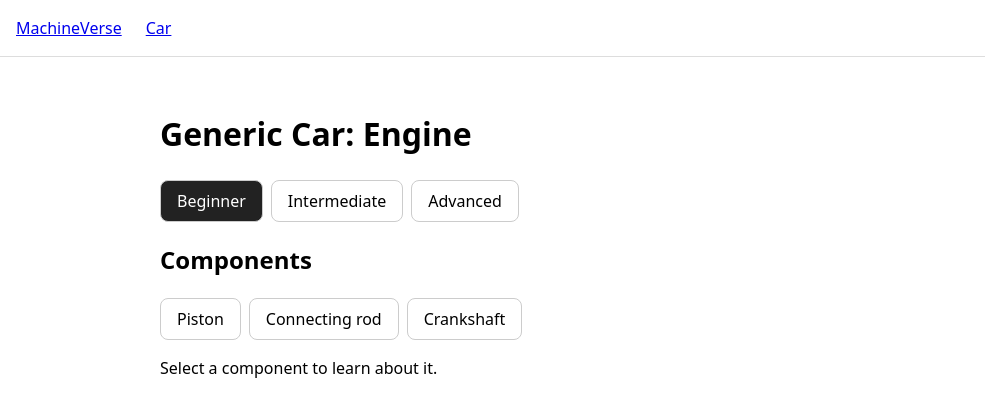
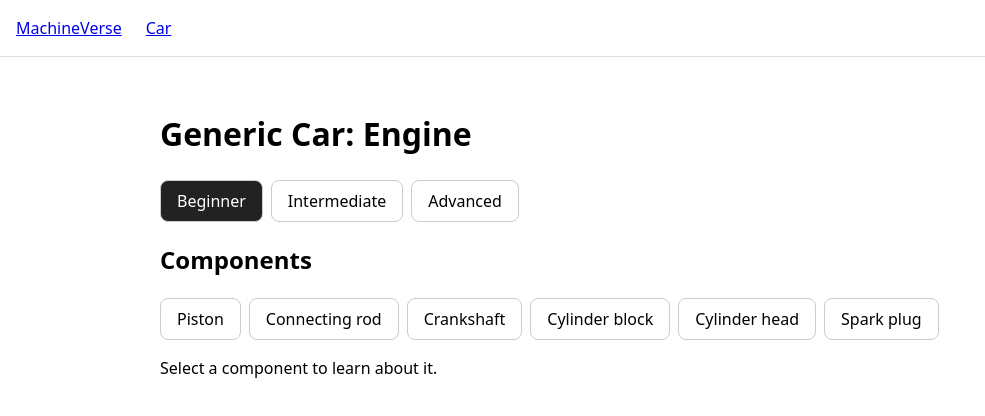
Before and after one commit to Harshaoo1/machineverse, a React (Vite) app: page /vehicle in a window 1280 px wide. Shown: the top 416 px of the page, without its empty margins (0-985 px from the left). Built offline with nearby package versions, Linux system fonts and the light colour scheme.

Commit message:
Add cylinder block, cylinder head and spark plug

```diff
--- a/src/data/engine.ts
+++ b/src/data/engine.ts
@@ -129,4 +129,109 @@ export const engineComponents: EngineComponent[] = [
     status: 'draft',
     sources: [],
   },
+
+    {
+    id: 'cylinder-block',
+    name: 'Cylinder block',
+    systemId: 'engine-structure',
+    location:
+      'The large central casting of the engine. The cylinder head bolts on top of it and the oil pan bolts underneath.',
+    summary:
+      'The main body of the engine, containing the cylinders and holding the crankshaft.',
+    explanation: {
+      beginner:
+        'The engine block is the heavy metal body of the engine. It contains the cylinders where the pistons move, and almost everything else attaches to it. Think of it as the skeleton of the engine.',
+      intermediate:
+        'The block is a single casting that contains the cylinder bores, the supports for the crankshaft bearings, and passages for coolant and oil. The cylinder head is bolted on top, sealed by a head gasket, and the oil pan is fitted below. Coolant flows through passages around the cylinders, called water jackets, to carry heat away.',
+      advanced:
+        'Blocks are made of cast iron or aluminium alloy. Aluminium is lighter and sheds heat well, and usually has iron liners or a hard coating in the bores. The block must resist the combustion pressure that tries to lift the head off and the loads that the crankshaft passes into the main bearing caps. The bore (cylinder diameter) and stroke (piston travel) set the displacement of the engine. Closed-deck designs, where the top of the water jacket is supported, are stronger and are often chosen for engines that run high boost.',
+    },
+    whyItExists:
+      'The engine needs a rigid, sealed structure that holds the cylinders and the crankshaft in exact alignment and contains the pressure of combustion.',
+    relatedIds: ['piston', 'crankshaft', 'cylinder-head'],
+    ifItFails: {
+      effect:
+        'Cracks or a warped top surface let coolant, oil and combustion gases leak into places they should not be. A cracked block usually means replacing the engine.',
+      symptoms: [
+        'Coolant level dropping with no visible leak',
+        'White smoke from the exhaust',
+        'Milky, light-brown residue under the oil filler cap or on the dipstick',
+        'Engine overheating',
+        'Visible oil or coolant leaks',
+      ],
+    },
+    safetyNote:
+      'Never open the radiator or coolant cap on a hot engine. The coolant is under pressure and can cause severe scalds.',
+    status: 'draft',
+    sources: [],
+  },
+  {
+    id: 'cylinder-head',
+    name: 'Cylinder head',
+    systemId: 'engine-structure',
+    location: 'Bolted to the top of the engine block, sealed by the head gasket.',
+    summary:
+      'The top section of the engine that closes the cylinders and holds the valves, camshafts and spark plugs.',
+    explanation: {
+      beginner:
+        'The cylinder head is the lid of the engine. It sits on top of the block and closes the top of each cylinder. It also holds the valves that let air in and exhaust out, and the spark plugs that light the fuel.',
+      intermediate:
+        'The head contains the combustion chambers, the intake and exhaust ports, the valves and, in most modern engines, the camshafts. Coolant and oil passages run through it. A head gasket between the head and the block keeps combustion pressure, coolant and oil sealed from each other. The head bolts are tightened in a set order to a set torque so that the head clamps down evenly.',
+      advanced:
+        'Many modern heads are aluminium alloy with a dual overhead camshaft (DOHC) layout and four valves per cylinder, which improves airflow compared with older two-valve designs. The shape of the ports and chambers controls how the air swirls and tumbles, which affects burn speed and resistance to knock. The head has to stay flat, and overheating can warp it and let the gasket leak. Head bolts are often torque-to-yield designs that stretch slightly and are meant to be used only once.',
+    },
+    whyItExists:
+      'The combustion chamber needs a closed top with openings that can be opened and shut, so that air and fuel can get in and exhaust gases can get out at the right moments.',
+    relatedIds: ['cylinder-block', 'spark-plug'],
+    ifItFails: {
+      effect:
+        'A warped head or a failed head gasket lets combustion gas, coolant and oil mix or escape. Left unfixed, it usually leads to overheating and serious engine damage.',
+      symptoms: [
+        'Engine overheating',
+        'White smoke from the exhaust',
+        'Bubbles in the coolant reservoir',
+        'Milky residue under the oil filler cap or on the dipstick',
+        'Coolant level dropping with no visible leak',
+        'Loss of power',
+      ],
+    },
+    safetyNote:
+      'Do not open the coolant cap while the engine is hot. The coolant is under pressure and can cause severe scalds.',
+    status: 'draft',
+    sources: [],
+  },
+  {
+    id: 'spark-plug',
+    name: 'Spark plug',
+    systemId: 'ignition',
+    location:
+      'Screwed into the cylinder head, with its tip inside the combustion chamber of each cylinder.',
+    summary: 'A small device that creates an electric spark to ignite the fuel-air mixture.',
+    explanation: {
+      beginner:
+        'The spark plug is a small part screwed into each cylinder. At exactly the right moment it makes an electric spark, which lights the mixture of fuel and air and starts the burn that pushes the piston down.',
+      intermediate:
+        'An ignition coil supplies the plug with a very high voltage, in the tens of thousands of volts. The voltage jumps the small gap between the centre electrode and the ground electrode as a spark. The engine computer decides when the spark happens, a little before the piston reaches the top of its stroke, so that the peak of the pressure arrives at the right moment. Plugs wear over time as the electrodes erode and the gap widens.',
+      advanced:
+        'The heat range of a plug describes how quickly it sheds heat. A hotter plug keeps more heat and burns off deposits, while a colder plug runs cooler and resists pre-ignition. Engines making more power or running boost generally need a colder heat range and a smaller gap, because higher cylinder pressure makes it harder for the spark to jump and raises the risk of misfire. Iridium and platinum electrodes last longer than copper ones.',
+    },
+    whyItExists:
+      'A petrol engine needs a precisely timed ignition source, because the compressed mixture does not reliably light by itself at the right moment.',
+    relatedIds: ['cylinder-head', 'piston'],
+    ifItFails: {
+      effect:
+        'A worn or fouled plug can fail to light the mixture, which is called a misfire. The unburnt fuel wastes energy and can damage the catalytic converter over time.',
+      symptoms: [
+        'Rough idle or shaking',
+        'Hesitation or jerking when accelerating',
+        'Hard starting',
+        'Poor fuel economy',
+        'Flashing check-engine light during a misfire',
+      ],
+    },
+    safetyNote:
+      'The ignition system carries very high voltage. Do not touch the coils or plug leads while the engine is running or being cranked, and let a hot engine cool before touching any part of it.',
+    status: 'draft',
+    sources: [],
+  },
 ]
```
